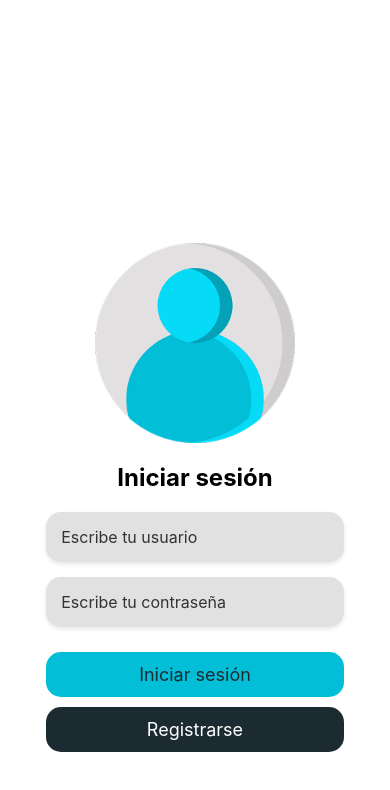
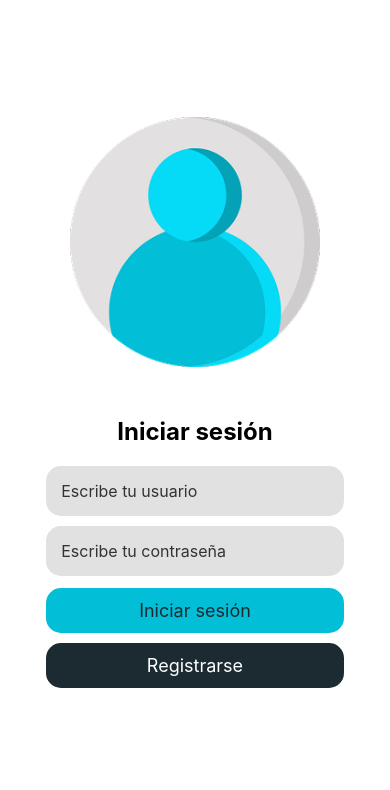
Before and after one commit to SeitoUwU/AppSemillero, a React Native app: screen /Login in a window 390 px wide. Shown: the top 790 px of the page. Built offline with nearby package versions, Linux system fonts and the light colour scheme.

Commit message:
Ajustes en centramiento de vistas y corrección de scroll en Register.js

```diff
--- a/Views/Account.js
+++ b/Views/Account.js
@@ -2,11 +2,13 @@ import React, { useState } from 'react';
 import { View, Text, Image, TouchableOpacity, StyleSheet, Keyboard, TouchableWithoutFeedback } from 'react-native';
 import * as ImagePicker from 'expo-image-picker';
 import { useNavigation } from '@react-navigation/native';
+import { Picker } from '@react-native-picker/picker';
 
 export default function Account() {
     const navigation = useNavigation();
     const [imageUri, setImageUri] = useState(null);
     const [showLogout, setShowLogout] = useState(false);
+    const [selectedMaterial, setSelectedMaterial] = useState("");
 
     const openCamera = async () => {
         const { status } = await ImagePicker.requestCameraPermissionsAsync();
@@ -68,11 +70,28 @@ export default function Account() {
                         )}
                     </View>
 
+                    <View style={styles.pickerContainer}>
+                        <Text style={styles.pickerLabel}>Seleccione el tipo de material</Text>
+                        <Picker
+                            selectedValue={selectedMaterial}
+                            onValueChange={(itemValue) => setSelectedMaterial(itemValue)}
+                            style={styles.picker}
+                        >
+                            <Picker.Item label="Seleccione una opción..." value="" />
+                            <Picker.Item label="Plástico" value="plastico" />
+                            <Picker.Item label="Papel" value="papel" />
+                            <Picker.Item label="Cartón" value="carton" />
+                            <Picker.Item label="Vidrio" value="vidrio" />
+                            <Picker.Item label="Metal" value="metal" />
+                        </Picker>
+                    </View>
+
                     {imageUri && (
                         <TouchableOpacity style={styles.sendButton}>
                             <Text style={styles.sendButtonText}>Enviar</Text>
                         </TouchableOpacity>
                     )}
+
                 </View>
             </View>
         </TouchableWithoutFeedback>
@@ -129,7 +148,6 @@ const styles = StyleSheet.create({
         fontWeight: 'bold',
     },
 
-    /* ESTILOS DE LA CÁMARA */
     centerContainer: {
         flex: 1,
         justifyContent: 'center',
@@ -186,4 +204,21 @@ const styles = StyleSheet.create({
         fontSize: 16,
         fontWeight: 'bold',
     },
+    pickerContainer: {
+        marginTop: 20,
+        width: '100%',
+        alignItems: 'center',
+    },
+    pickerLabel: {
+        fontSize: 16,
+        fontWeight: 'bold',
+        color: '#333',
+        marginBottom: 5,
+    },
+    picker: {
+        height: 50,
+        width: '80%',
+        backgroundColor: '#f2f2f2',
+        borderRadius: 10,
+    }
 });
--- a/Views/Login.js
+++ b/Views/Login.js
@@ -1,81 +1,116 @@
-import React, {useState} from 'react';
-import {View, Text, TextInput, TouchableOpacity, StyleSheet, Image} from 'react-native';
-import {Keyboard, TouchableWithoutFeedback} from 'react-native';
+import React, { useState } from 'react';
+import {
+    View,
+    Text,
+    TextInput,
+    TouchableOpacity,
+    StyleSheet,
+    Image,
+    Keyboard,
+    SafeAreaView,
+    ScrollView,
+    KeyboardAvoidingView,
+    Platform,
+    TouchableWithoutFeedback,
+    StatusBar
+} from 'react-native';
 
-export default function Login({navigation}) {
+export default function Login({ navigation }) {
     const [usuario, setUsuario] = useState('');
     const [contrasena, setContrasena] = useState('');
 
     const handleLogin = () => {
         navigation.replace('Account');
-    }
+    };
 
     return (
-        <TouchableWithoutFeedback onPress={Keyboard.dismiss} accessible={false}>
-            <View style={styles.container}>
-                <Image source={require('../assets/login.png')} style={styles.imagen}/>
+        <SafeAreaView style={styles.safeArea}>
+            <StatusBar barStyle="dark-content" backgroundColor="#ffffff" />
 
-                <Text style={styles.titulo}>
-                    Iniciar sesión
-                </Text>
+            <KeyboardAvoidingView
+                behavior={Platform.OS === 'ios' ? 'padding' : 'height'}
+                style={{ flex: 1 }}
+            >
+                <TouchableWithoutFeedback onPress={Keyboard.dismiss}>
+                    <ScrollView
+                        contentContainerStyle={styles.scrollView}
+                        keyboardShouldPersistTaps="handled"
+                    >
+                        <View style={styles.container}>
+                            <Image source={require('../assets/login.png')} style={styles.imagen} />
 
-                <TextInput style={styles.input} placeholder={'Escribe tu usuario'} onChangeText={setUsuario}>
+                            <Text style={styles.titulo}>Iniciar sesión</Text>
 
-                </TextInput>
+                            <TextInput
+                                style={styles.input}
+                                placeholder="Escribe tu usuario"
+                                onChangeText={setUsuario}
+                            />
 
-                <TextInput style={styles.input} placeholder={'Escribe tu contraseña'} onChangeText={setContrasena}>
+                            <TextInput
+                                style={styles.input}
+                                placeholder="Escribe tu contraseña"
+                                secureTextEntry
+                                onChangeText={setContrasena}
+                            />
 
-                </TextInput>
+                            <TouchableOpacity style={styles.botonInicio} onPress={handleLogin}>
+                                <Text style={styles.textoBoton}>Iniciar sesión</Text>
+                            </TouchableOpacity>
 
-                <TouchableOpacity style={styles.botonInicio} onPress={handleLogin}>
-                    <Text style={{color: '#1C2B31', fontSize: 18}}>Iniciar sesión</Text>
-                </TouchableOpacity>
-
-                <TouchableOpacity style={styles.botonRegistro} onPress={() => navigation.navigate('Register')}>
-                    <Text style={{color: '#ffffff', fontSize: 18}}>Registrarse</Text>
-                </TouchableOpacity>
-            </View>
-        </TouchableWithoutFeedback>
-    )
+                            <TouchableOpacity
+                                style={styles.botonRegistro}
+                                onPress={() => navigation.navigate('Register')}
+                            >
+                                <Text style={styles.textoBotonRegistro}>Registrarse</Text>
+                            </TouchableOpacity>
+                        </View>
+                    </ScrollView>
+                </TouchableWithoutFeedback>
+            </KeyboardAvoidingView>
+        </SafeAreaView>
+    );
 }
 
 const styles = StyleSheet.create({
-    container: {
+    safeArea: {
         flex: 1,
+        backgroundColor: '#ffffff',
+        paddingTop: Platform.OS === 'android' ? StatusBar.currentHeight : 0,
+    },
+    scrollView: {
+        flexGrow: 1,
         justifyContent: 'center',
         alignItems: 'center',
-        backgroundColor: '#ffffff',
         paddingHorizontal: 20,
     },
+    container: {
+        width: '100%',
+        alignItems: 'center',
+        justifyContent: 'center',
+        paddingBottom: 30,
+    },
     imagen: {
-        width: 200,
-        height: 200,
+        width: 250,
+        height: 250,
         alignSelf: 'center',
-        marginTop: 150
+        marginBottom: 50,
     },
     titulo: {
         fontSize: 24,
         fontWeight: 'bold',
-        alignSelf: 'center',
-        marginTop: 20,
-        marginBottom: 20
+        textAlign: 'center',
+        marginBottom: 20,
     },
     input: {
-        width: "85%",
+        width: '85%',
         height: 50,
         backgroundColor: '#e1e1e1',
         borderRadius: 15,
         paddingHorizontal: 15,
         fontSize: 16,
         color: '#333',
-        shadowColor: '#000',
-        shadowOffset: {width: 0, height: 2},
-        shadowOpacity: 0.1,
-        shadowRadius: 4,
-        elevation: 3,
-        marginBottom: 15,
-        marginLeft: 15,
-        marginRight: 15
+        marginBottom: 10,
     },
     botonInicio: {
         backgroundColor: '#03BED7',
@@ -83,9 +118,7 @@ const styles = StyleSheet.create({
         borderRadius: 15,
         width: '85%',
         alignItems: 'center',
-        marginTop: 10,
-        marginLeft: 30,
-        marginRight: 30
+        marginTop: 2,
     },
     botonRegistro: {
         backgroundColor: '#1C2B31',
@@ -94,7 +127,14 @@ const styles = StyleSheet.create({
         width: '85%',
         alignItems: 'center',
         marginTop: 10,
-        marginLeft: 30,
-        marginRight: 30
-    }
+        marginBottom: 10,
+    },
+    textoBoton: {
+        color: '#1C2B31',
+        fontSize: 18,
+    },
+    textoBotonRegistro: {
+        color: '#ffffff',
+        fontSize: 18,
+    },
 });
--- a/Views/Register.js
+++ b/Views/Register.js
@@ -1,66 +1,120 @@
-import React, {useState} from 'react';
-import {View, Text, TextInput, TouchableOpacity, StyleSheet, Image, Keyboard} from 'react-native';
-import {TouchableWithoutFeedback} from 'react-native';
+import React, { useState } from 'react';
+import {
+    View,
+    Text,
+    TextInput,
+    TouchableOpacity,
+    StyleSheet,
+    Image,
+    Keyboard,
+    SafeAreaView,
+    ScrollView,
+    KeyboardAvoidingView,
+    Platform,
+    TouchableWithoutFeedback,
+    StatusBar
+} from 'react-native';
 
-export default function Register({navigation}) {
+export default function Register({ navigation }) {
     const [usuario, setUsuario] = useState('');
     const [contrasena, setContrasena] = useState('');
     const [confirmarContrasena, setConfirmarContrasena] = useState('');
 
     return (
-      <TouchableWithoutFeedback onPress={Keyboard.dismiss} accessible={false}>
+        <SafeAreaView style={styles.safeArea}>
+            <StatusBar barStyle="dark-content" backgroundColor="#ffffff" />
+
+            <KeyboardAvoidingView
+                behavior={Platform.OS === 'ios' ? 'padding' : 'height'}
+                style={styles.keyboardAvoiding}
+            >
+                <TouchableWithoutFeedback onPress={Keyboard.dismiss}>
+                    <ScrollView
+                        contentContainerStyle={styles.scrollView}
+                        keyboardShouldPersistTaps="handled"
+                    >
                         <View style={styles.container}>
                             <Text style={styles.titulo}>
-            <Text style={styles.hola}>
-              Hola,
-            </Text>
+                                <Text style={styles.hola}>Hola,</Text>
                                 {'\n'}
                                 Captura imágenes de residuos y {'\n'}
                                 contribuye a la clasificación {'\n'}
                                 de materiales
                             </Text>
 
-          <Image source={require('../assets/home.png')} style={styles.imagen}/>
+                            <Image source={require('../assets/home.png')} style={styles.imagen} />
 
                             <View style={styles.tituloFormularioContainer}>
                                 <Text style={styles.tituloFormulario}>Crea tu cuenta</Text>
                             </View>
 
-          <TextInput style={styles.input} placeholder="Usuario" onChangeText={setUsuario}/>
-          <TextInput style={styles.input} placeholder="Contraseña" secureTextEntry onChangeText={setContrasena}/>
-          <TextInput style={styles.input} placeholder="Confirmar contraseña" secureTextEntry
-                     onChangeText={setConfirmarContrasena}/>
+                            <TextInput
+                                style={styles.input}
+                                placeholder="Usuario"
+                                onChangeText={setUsuario}
+                            />
+                            <TextInput
+                                style={styles.input}
+                                placeholder="Contraseña"
+                                secureTextEntry
+                                onChangeText={setContrasena}
+                            />
+                            <TextInput
+                                style={styles.input}
+                                placeholder="Confirmar contraseña"
+                                secureTextEntry
+                                onChangeText={setConfirmarContrasena}
+                            />
 
+                            {/* 🔹 Los botones dentro del ScrollView pero con suficiente espacio */}
                             <View style={styles.botonesContainer}>
                                 <TouchableOpacity style={styles.botonRegistro}>
                                     <Text style={styles.textoBotonRegistro}>Registrarse</Text>
                                 </TouchableOpacity>
 
-            <TouchableOpacity onPress={() => navigation.navigate('Login')} style={styles.botonLogin}>
+                                <TouchableOpacity
+                                    onPress={() => navigation.navigate('Login')}
+                                    style={styles.botonLogin}
+                                >
                                     <Text style={styles.textoBotonLogin}>Iniciar Sesión</Text>
                                 </TouchableOpacity>
                             </View>
-
                         </View>
+                    </ScrollView>
                 </TouchableWithoutFeedback>
-  )
+            </KeyboardAvoidingView>
+        </SafeAreaView>
+    );
 }
 
 const styles = StyleSheet.create({
+    safeArea: {
+        flex: 1,
+        backgroundColor: '#ffffff',
+    },
+    keyboardAvoiding: {
+        flex: 1,
+    },
+    scrollView: {
+        flexGrow: 1,
+        justifyContent: 'center',
+        alignItems: 'center',
+        paddingHorizontal: 20,
+        paddingBottom: 50,
+    },
     container: {
+        width: '100%',
+        alignItems: 'center',
         flex: 1,
         justifyContent: 'center',
-    alignItems: 'center',
-    backgroundColor: '#ffffff',
-    paddingHorizontal: 20,
+        paddingVertical: 30,
     },
     titulo: {
-    fontSize: 14,
-    fontWeight: "normal",
-    alignSelf: 'center',
-    marginTop: 20,
+        fontSize: 18,
+        fontWeight: 'normal',
+        textAlign: 'center',
         marginBottom: 20,
-    color: '#1E1E1E'
+        color: '#1E1E1E',
     },
     hola: {
         fontSize: 40,
@@ -68,11 +122,10 @@ const styles = StyleSheet.create({
         fontWeight: 'bold',
     },
     imagen: {
-    width: 250,
-    height: 250,
+        width: 200,
+        height: 200,
         alignSelf: 'center',
-    marginTop: 30,
-    marginBottom: 20
+        marginBottom: 20,
     },
     tituloFormularioContainer: {
         flexDirection: 'row',
@@ -92,14 +145,7 @@ const styles = StyleSheet.create({
         paddingHorizontal: 15,
         fontSize: 16,
         color: '#333',
-    shadowColor: '#000',
-    shadowOffset: {width: 0, height: 2},
-    shadowOpacity: 0.1,
-    shadowRadius: 4,
-    elevation: 3,
-    marginBottom: 15,
-    marginLeft: 15,
-    marginRight: 15
+        marginBottom: 14,
     },
     botonesContainer: {
         flexDirection: 'row',
--- a/package.json
+++ b/package.json
@@ -10,14 +10,16 @@
   },
   "dependencies": {
     "@expo/metro-runtime": "~4.0.1",
+    "@react-native-picker/picker": "^2.11.0",
     "@react-navigation/stack": "^7.1.1",
     "expo": "~52.0.35",
+    "expo-image-picker": "~16.0.6",
     "expo-status-bar": "~2.0.1",
     "react": "18.3.1",
     "react-dom": "18.3.1",
     "react-native": "0.76.7",
-    "react-native-web": "~0.19.13",
-    "expo-image-picker": "~16.0.6"
+    "react-native-keyboard-aware-scroll-view": "^0.9.5",
+    "react-native-web": "~0.19.13"
   },
   "devDependencies": {
     "@babel/core": "^7.20.0"
```
Also changed, not shown: 1 other file (tests, documents, lock files or other folders). Lines whose indentation alone changed are shown as unchanged.
